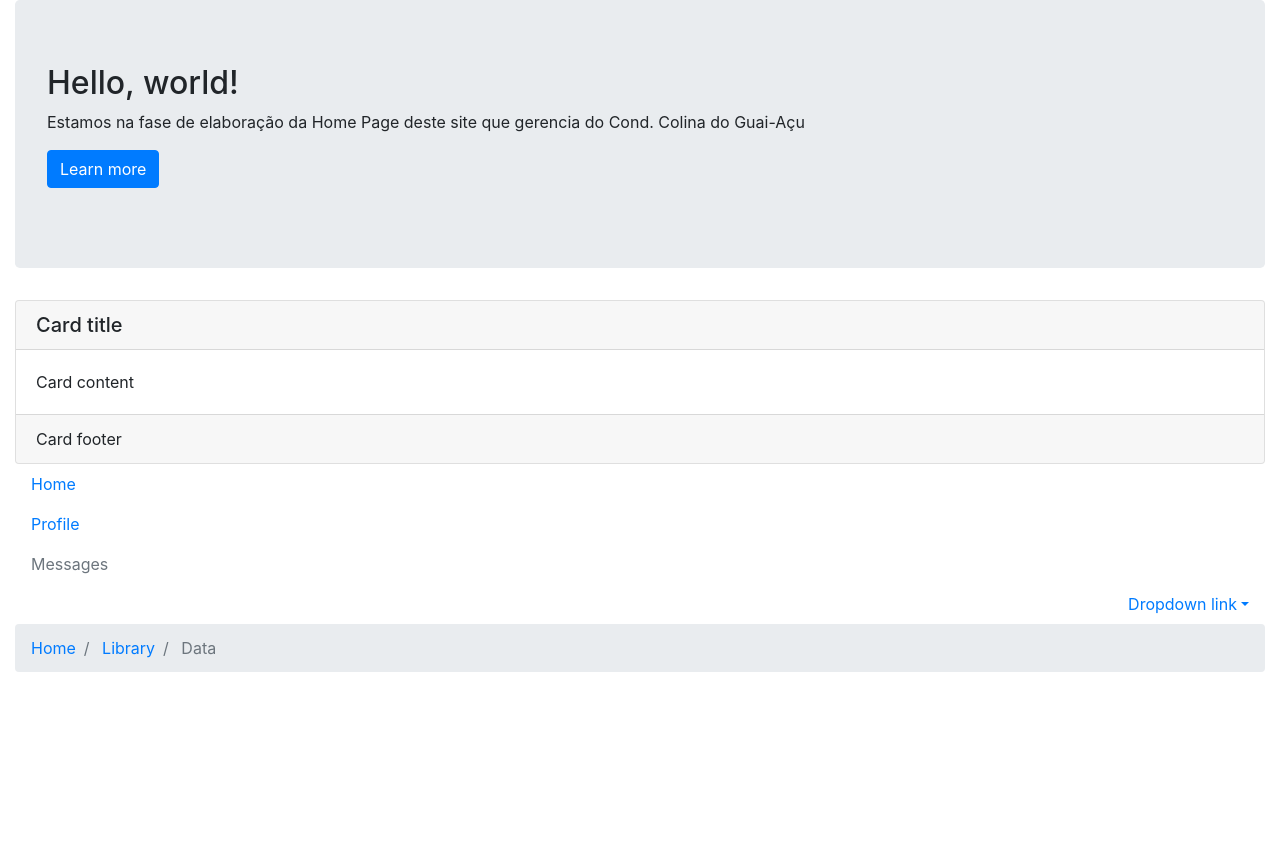
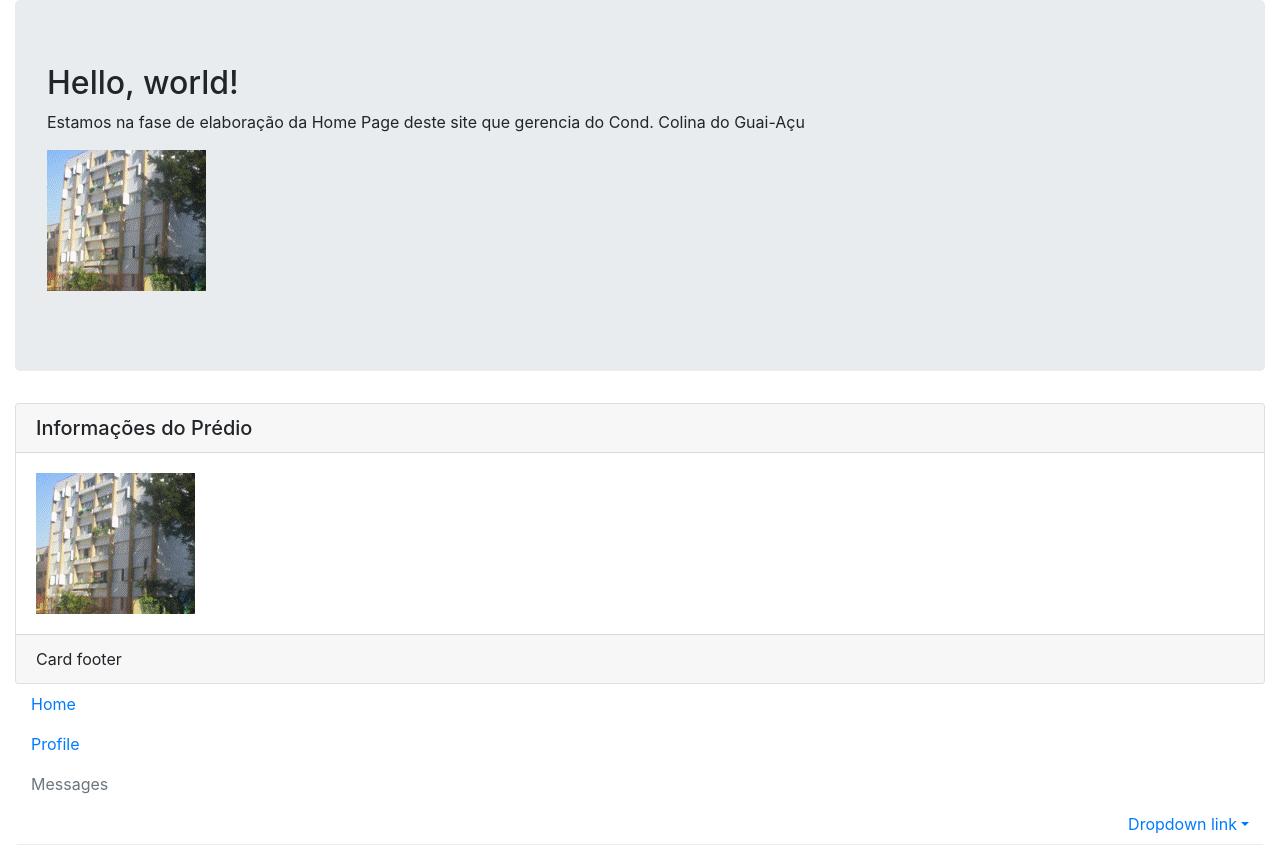
Before and after one commit to jlplautz/cond_guaiacu, a Django app: page / in a window 1280 px wide. Shown: the part 56-901 px from the top of the page. Before the commit the page ends 728 px from the top, so only its background shows below. Run offline with Django 3.2, Linux system fonts and the light colour scheme; some libraries are stand-ins or nearby versions.

Commit message:
Encapsulado URLs em Apps
close #74

```diff
--- a/GuaiAcu/base/templates/base/home.html
+++ b/GuaiAcu/base/templates/base/home.html
@@ -10,7 +10,7 @@
 
     <meta name="description" content="Gerenciamento do Condominio Colina do Guai-Açu">
     <meta name="author" content="Jorge Luiz Plautz">
-
+    <link rel="icon" type="image/png" href="{% static 'img/favicon.png' %}" />
     <link href="{% static 'css/bootstrap.min.css' %}" rel="stylesheet">
     <link href="{% static 'css/style.css' %}" rel="stylesheet">
 
@@ -22,7 +22,7 @@
   <body>
 
   <nav class="navbar navbar-expand-lg navbar-dark bg-dark">
-      <a class="navbar-brand" href="{% url 'home' %}">Condomínio Guai-Açu</a>
+      <a class="navbar-brand" href="{% url 'base:home' %}">Condomínio Guai-Açu</a>
       <button class="navbar-toggler" type="button" data-toggle="collapse" data-target="#navbarSupportedContent" aria-controls="navbarSupportedContent" aria-expanded="false" aria-label="Toggle navigation">
           <span class="navbar-toggler-icon"></span>
       </button>
@@ -45,19 +45,19 @@
 				<p>
 					Estamos na fase de elaboração da Home Page deste site que  gerencia do Cond. Colina do Guai-Açu
 				</p>
-				<p>
-					<a class="btn btn-primary btn-large" href="#">Learn more</a>
-				</p>
+                <p>
+                    <img src="{% static 'img/lateral3.png' %}">
+                </p>
 			</div>
 			<div class="row">
 				<div class="col-md-12">
 					<div class="card">
 						<h5 class="card-header">
-							Card title
+							Informações do Prédio
 						</h5>
 						<div class="card-body">
 							<p class="card-text">
-								Card content
+								<img src="{% static 'img/lateral3.png' %}" />
 							</p>
 						</div>
 						<div class="card-footer">
--- /dev/null
+++ b/GuaiAcu/base/urls.py
@@ -0,0 +1,7 @@
+from django.urls import path
+from GuaiAcu.base.views import home
+
+app_name = 'base'
+urlpatterns = [
+    path('', home, name='home'),
+]
--- a/GuaiAcu/urls.py
+++ b/GuaiAcu/urls.py
@@ -17,11 +17,10 @@ from django.conf import settings
 from django.contrib import admin
 from django.urls import path, include
 
-from GuaiAcu.base.views import home
 
 urlpatterns = [
     path('admin/', admin.site.urls),
-    path('', home, name='home'),
+    path('', include('GuaiAcu.base.urls')),
 ]
 
 
```
Also changed, not shown: GuaiAcu/base/tests/test_home.py (+2 -2 lines), GuaiAcu/base/static/img/Foto-lateral-1.png (added), GuaiAcu/base/static/img/Foto-lateral-2.png (added), GuaiAcu/base/static/img/Foto-lateral-3.png (added), GuaiAcu/base/static/img/Foto-lateral.png (added), GuaiAcu/base/static/img/Imagem frontal.gif (added), GuaiAcu/base/static/img/building.png (added), GuaiAcu/base/static/img/building1.png (added), GuaiAcu/base/static/img/favicon.png (added), GuaiAcu/base/static/img/lateral3.png (added), GuaiAcu/base/static/img/luciano-ramalho.png (added), README.md.
